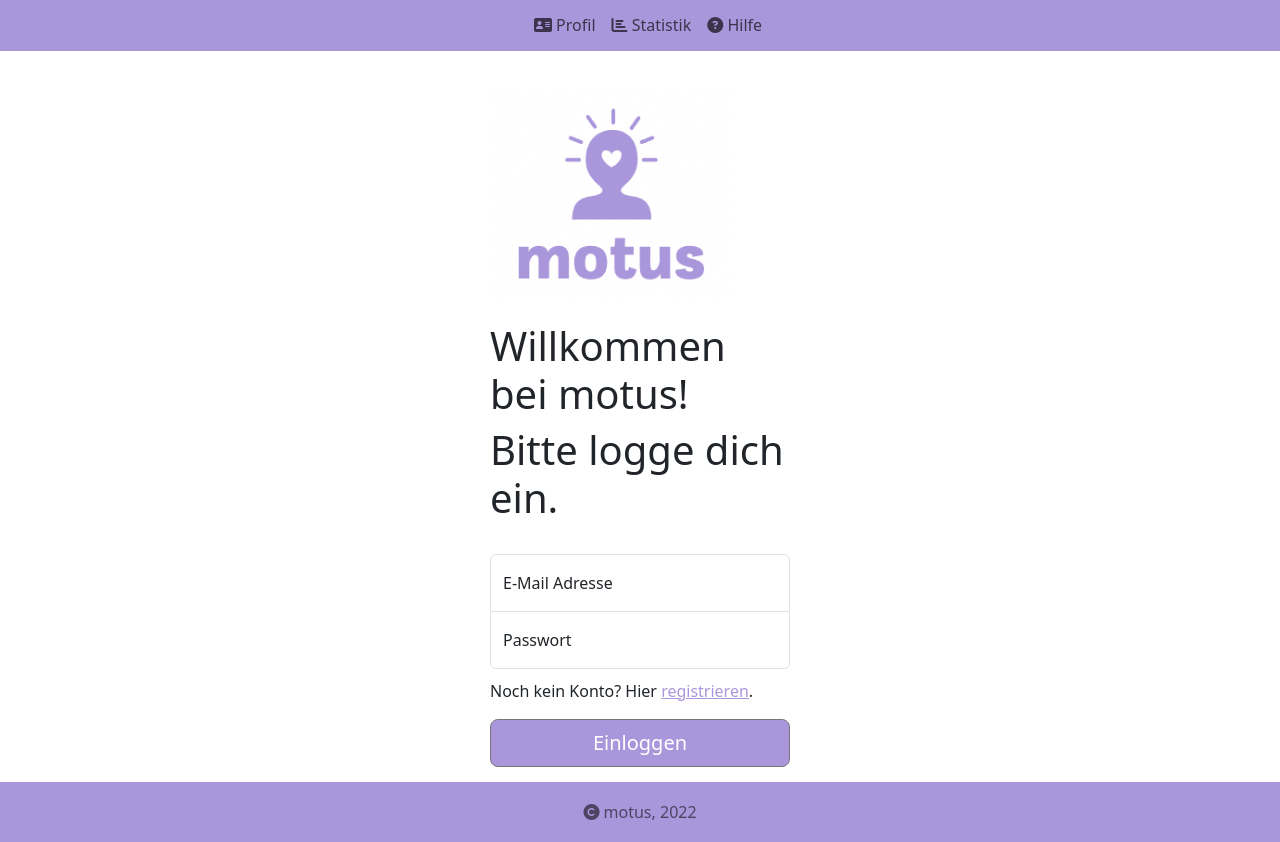
After one commit to sapel82/motus, a Django app: page /app/login/ in a window 1280 px wide. The commit adds this page. Run offline with Django 3.2, Linux system fonts and the light colour scheme; some libraries are stand-ins or nearby versions.

Commit message:
Added: base/login template. Some changes at views and urls.

```diff
--- a/motus/settings.py
+++ b/motus/settings.py
@@ -113,6 +113,8 @@ AUTH_PASSWORD_VALIDATORS = [
     },
 ]
 
+LOGIN_REDIRECT_URL = '/app/login/'
+LOGIN_URL = '/app/login/'
 
 # Internationalization
 # https://docs.djangoproject.com/en/3.2/topics/i18n/
--- a/motusApp/static/css/motus.css
+++ b/motusApp/static/css/motus.css
@@ -1,7 +1,64 @@
+/* Motus App CSS */
+
+html {
+    position: relative;
+    min-height: 100%;
+    /* font-size: calc(1em + 1vw); */
+}
+
 body {
-    padding-top: 5rem;
+    margin-bottom: 60px;
 }
-.starter-template {
-    padding: 3rem 1.5rem;
+
+/* Navbar */
+.navbar-expand-md {
+    background-color: #AA96DA !important;
+}
+
+.navbar-brand {
+    color: #2c3034 !important;
+}
+
+.bg-navbar {
+    background-color: #0c63e4 !important;
+}
+
+/* Login Form */
+.form-signin {
+    width: 100%;
+    max-width: 330px;
+    padding: 15px;
+    margin: auto;
+}
+
+.form-signin .checkbox {
+    font-weight: 400;
+}
+
+.form-signin .form-floating:focus-within {
+    z-index: 2;
+}
+
+.form-signin input[type="email"] {
+    margin-bottom: -1px;
+    border-bottom-right-radius: 0;
+    border-bottom-left-radius: 0;
+}
+
+.form-signin input[type="password"] {
+    margin-bottom: 10px;
+    border-top-left-radius: 0;
+    border-top-right-radius: 0;
+}
+
+/* Footer */
+.footer {
+    color: rgba(0,0,0,.55);
+    position: absolute;
+    bottom: 0;
+    width: 100%;
+    height: 60px;
+    line-height: 60px;
+    background-color: #AA96DA;
     text-align: center;
 }
--- /dev/null
+++ b/motusApp/templates/base.html
@@ -0,0 +1,59 @@
+<!doctype html>
+{% load static %}
+<html lang="en">
+  <head>
+    <meta charset="utf-8">
+    <meta name="viewport" content="width=device-width, initial-scale=1, shrink-to-fit=no">
+    <meta name="description" content="motus - mood tracker">
+    <meta name="author" content="Stefan Apel">
+    <meta name="keywords" content="mood, tracking, health, mental health, wellbeing">
+
+    <title>motus</title>
+
+    <link href="{% static 'css/bootstrap.min.css' %}" rel="stylesheet">
+    <link href="{% static 'css/motus.css' %}" rel="stylesheet" >
+  </head>
+
+  <body>
+
+    <header class="container-fluid p0 m0">
+      <div class="row">
+        <nav class="navbar navbar-expand-md navbar-light bg-light mb-4">
+          <div class="container-fluid">
+            <a class="navbar-brand" href="#"><h1 class="display-6"><strong></strong></h1></a>
+            <button class="navbar-toggler" type="button" data-bs-toggle="collapse" data-bs-target="#navbarCollapse" aria-controls="navbarCollapse" aria-expanded="false" aria-label="Toggle navigation">
+              <span class="navbar-toggler-icon"></span>
+            </button>
+            <div class="collapse navbar-collapse" id="navbarCollapse">
+              <ul class="navbar-nav mx-auto mb-2 mb-md-0">
+                <li class="nav-item">
+                  <a class="nav-link display-3" aria-current="page" href="#"><i class="fa-solid fa-address-card"></i> Profil</a>
+                </li>
+                <li class="nav-item">
+                  <a class="nav-link display-3" href="#"><i class="fa-solid fa-chart-bar"></i> Statistik</a>
+                </li>
+                <li class="nav-item">
+                  <a class="nav-link display-3" href="#"><i class="fa-solid fa-circle-question"></i> Hilfe</a>
+                </li>
+              </ul>
+            </div>
+          </div>
+        </nav>
+      </div>
+    </header>
+
+    {% block content %}
+    {% endblock %}
+
+    <footer class="footer">
+      <div class="container-fluid">
+        <span><i class="fa-solid fa-copyright"></i> motus, 2022</span>
+      </div>
+    </footer>
+
+    <script src="{% static 'js/bootstrap.min.js' %}"></script>
+    <script src="https://kit.fontawesome.com/b048ccd3c9.js" crossorigin="anonymous"></script>
+
+  </body>
+
+</html>
--- /dev/null
+++ b/motusApp/templates/login.html
@@ -0,0 +1,26 @@
+{% extends 'base.html' %}
+{% block content %}
+
+<main class="container-fluid form-signin p0 m0">
+    <div class="row">
+        <form action="/login/" method="get">
+            <img class="mb-4" src="/static/media/pictures/motus_logo2.png" alt="" width="80%">
+            <h1 class="display-6">Willkommen bei motus!</h1>
+            <h2 class="display-6">Bitte logge dich ein.</h2>
+            <br />
+
+            <div class="form-floating">
+                <input type="email" class="form-control" id="floatingInput" placeholder="name@mail.de">
+                <label for="floatingInput">E-Mail Adresse</label>
+            </div>
+            <div class="form-floating">
+                <input type="password" class="form-control" id="floatingPassword" placeholder="Passwort">
+                <label for="floatingPassword">Passwort</label>
+            </div>
+
+            <p>Noch kein Konto? Hier <a style="color:#AA96DA" href="{% url 'register' %}">registrieren</a>.</p>
+            <button class="w-100 btn btn-lg btn-primary" style="background-color:#AA96DA; border-color: #777777" type="submit">Einloggen</button>
+        </form>
+    </div>
+</main>
+{% endblock %}
--- a/motusApp/urls.py
+++ b/motusApp/urls.py
@@ -1,12 +1,22 @@
 from django.urls import path
-from motusApp.views import app_login
+from motusApp.views import app_login, register, index
 
 
 urlpatterns = [
     path(
         '',
+        index,
+        name='index'
+    ),
+    path(
+        'login/',
         app_login,
-        name='App - Login'
+        name='login'
+    ),
+    path(
+        'register/',
+        register,
+        name='register'
     ),
 
 ]
--- a/motusApp/views.py
+++ b/motusApp/views.py
@@ -1,6 +1,16 @@
+from django.contrib.auth.decorators import login_required
 from django.shortcuts import render
 from django.http import HttpResponse
 
 
+@login_required
+def index(request):
+    return HttpResponse("Index")
+
+
 def app_login(request):
-    return render(request, 'app/login.html')
+    return render(request, 'login.html')
+
+
+def register(request):
+    return HttpResponse('Register')
```
Also changed, not shown: motusApp/templates/app/base.html (deleted, +0 -101 lines), motusApp/templates/app/login.html (deleted, +0 -113 lines).
